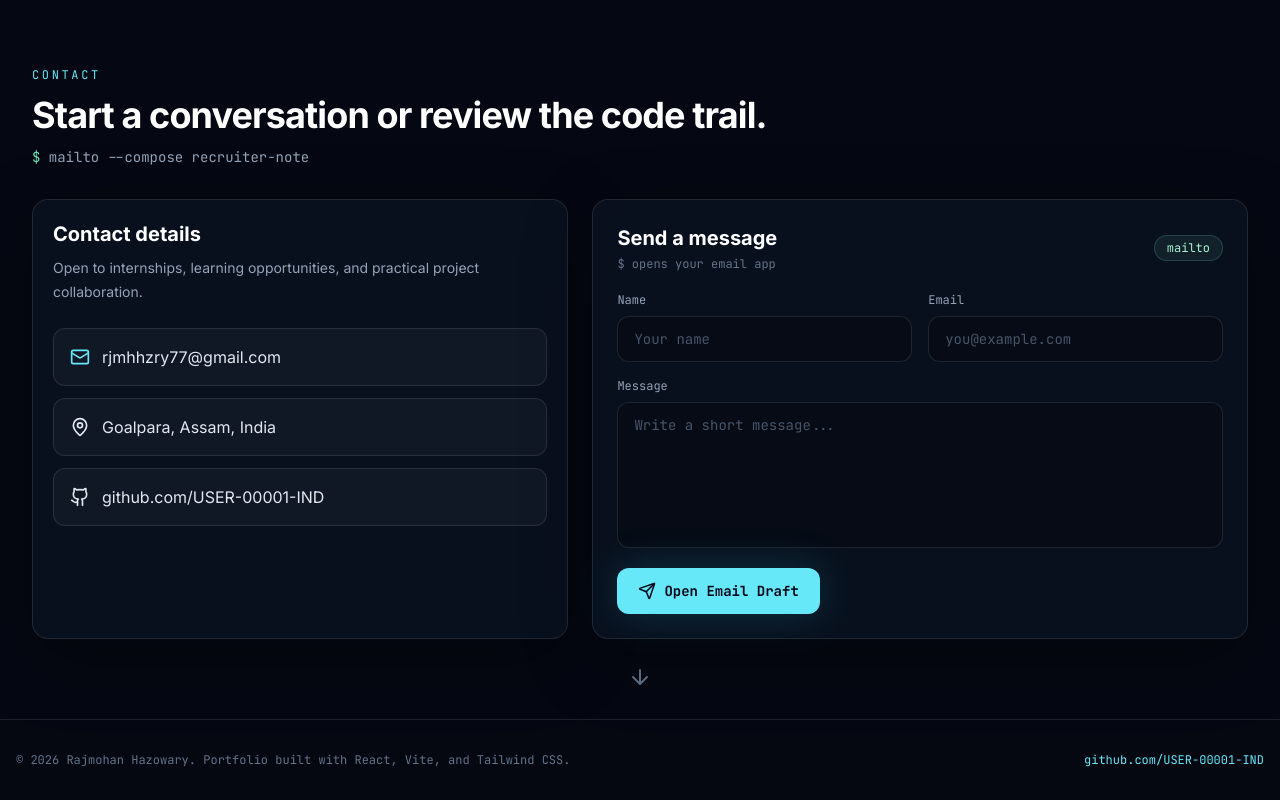
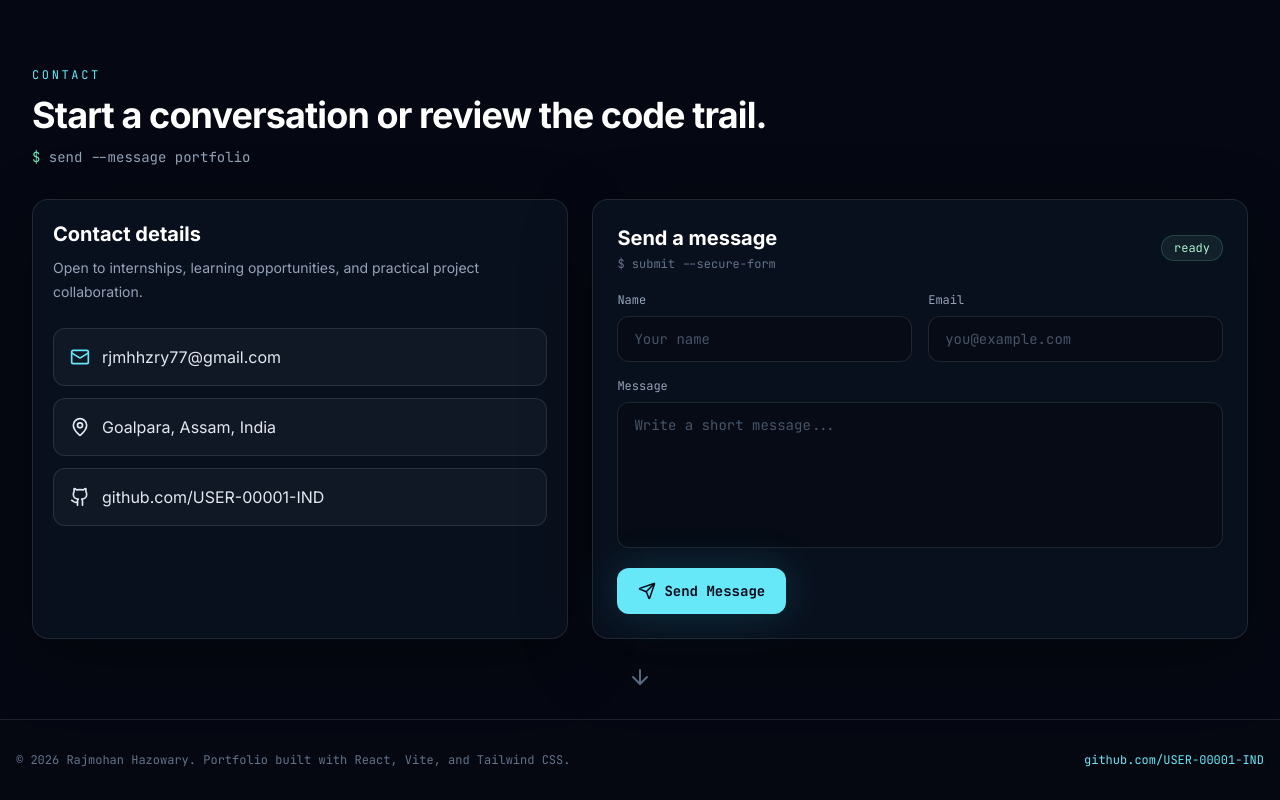
Before and after one commit to USER-00001-IND/USER-00001-IND.github.io, a React (Vite) app: page / in a window 1280 px wide. Shown: the part 4031-4831 px from the top of the page. Built offline with nearby package versions, Linux system fonts and the light colour scheme.

Commit message:
update portfolio

```diff
--- a/src/sections/Contact.jsx
+++ b/src/sections/Contact.jsx
@@ -1,4 +1,3 @@
-import { useState } from "react";
 import { motion } from "framer-motion";
 import { Github, Mail, MapPin, Send } from "lucide-react";
 import SectionHeading from "../components/SectionHeading.jsx";
@@ -8,26 +7,10 @@ const inputClass =
   "rounded-xl border border-white/10 bg-black/25 px-4 py-3 text-sm text-white outline-none transition placeholder:text-slate-600 focus:border-cyan-300/55 focus:bg-black/35";
 
 export default function Contact() {
-  const [form, setForm] = useState({ name: "", email: "", message: "" });
-
-  function updateField(event) {
-    const { name, value } = event.target;
-    setForm((current) => ({ ...current, [name]: value }));
-  }
-
-  function handleSubmit(event) {
-    event.preventDefault();
-    const subject = encodeURIComponent(`Portfolio message from ${form.name || "visitor"}`);
-    const body = encodeURIComponent(
-      `Name: ${form.name}\nEmail: ${form.email}\n\nMessage:\n${form.message}`
-    );
-    window.location.href = `mailto:${profile.email}?subject=${subject}&body=${body}`;
-  }
-
   return (
     <section id="contact" className="section-shell">
       <div className="mx-auto max-w-7xl">
-        <SectionHeading eyebrow="Contact" title="Start a conversation or review the code trail." command="mailto --compose recruiter-note" />
+        <SectionHeading eyebrow="Contact" title="Start a conversation or review the code trail." command="send --message portfolio" />
         <div className="grid gap-6 lg:grid-cols-[0.9fr_1.1fr]">
           <motion.div initial={{ opacity: 0, y: 16 }} whileInView={{ opacity: 1, y: 0 }} viewport={{ once: true, amount: 0.35 }} transition={{ duration: 0.45, ease: "easeOut" }} className="premium-card p-5">
             <h3 className="text-xl font-bold text-white">Contact details</h3>
@@ -51,31 +34,37 @@ export default function Contact() {
             viewport={{ once: true, amount: 0.35 }}
             transition={{ duration: 0.45, ease: "easeOut", delay: 0.05 }}
             className="premium-card p-5 sm:p-6"
-            onSubmit={handleSubmit}
+            action={`https://formsubmit.co/${profile.email}`}
+            method="POST"
           >
+            <input type="hidden" name="_subject" value="New portfolio message" />
+            <input type="hidden" name="_template" value="table" />
+            <input type="hidden" name="_captcha" value="false" />
+            <input type="text" name="_honey" className="hidden" tabIndex="-1" autoComplete="off" />
+
             <div className="mb-5 flex items-center justify-between gap-4">
               <div>
                 <h3 className="text-xl font-bold text-white">Send a message</h3>
-                <p className="mt-1 font-mono text-xs text-slate-500">$ opens your email app</p>
+                <p className="mt-1 font-mono text-xs text-slate-500">$ submit --secure-form</p>
               </div>
-              <div className="hidden rounded-full border border-emerald-300/20 bg-emerald-300/[0.08] px-3 py-1 font-mono text-xs text-emerald-200 sm:block">mailto</div>
+              <div className="hidden rounded-full border border-emerald-300/20 bg-emerald-300/[0.08] px-3 py-1 font-mono text-xs text-emerald-200 sm:block">ready</div>
             </div>
             <div className="grid gap-4 sm:grid-cols-2">
               <label className="grid gap-2 font-mono text-xs text-slate-400">
                 Name
-                <input name="name" value={form.name} onChange={updateField} className={inputClass} placeholder="Your name" required />
+                <input name="name" className={inputClass} placeholder="Your name" required />
               </label>
               <label className="grid gap-2 font-mono text-xs text-slate-400">
                 Email
-                <input name="email" value={form.email} onChange={updateField} type="email" className={inputClass} placeholder="you@example.com" required />
+                <input name="email" type="email" className={inputClass} placeholder="you@example.com" required />
               </label>
             </div>
             <label className="mt-4 grid gap-2 font-mono text-xs text-slate-400">
               Message
-              <textarea name="message" value={form.message} onChange={updateField} rows="6" className={`${inputClass} resize-none`} placeholder="Write a short message..." required />
+              <textarea name="message" rows="6" className={`${inputClass} resize-none`} placeholder="Write a short message..." required />
             </label>
             <button type="submit" className="mt-5 inline-flex w-full items-center justify-center gap-2 rounded-xl border border-cyan-300/35 bg-cyan-300 px-5 py-3 font-mono text-sm font-bold text-slate-950 shadow-glow transition hover:-translate-y-1 hover:bg-cyan-200 sm:w-auto">
-              <Send size={18} /> Open Email Draft
+              <Send size={18} /> Send Message
             </button>
           </motion.form>
         </div>
```
